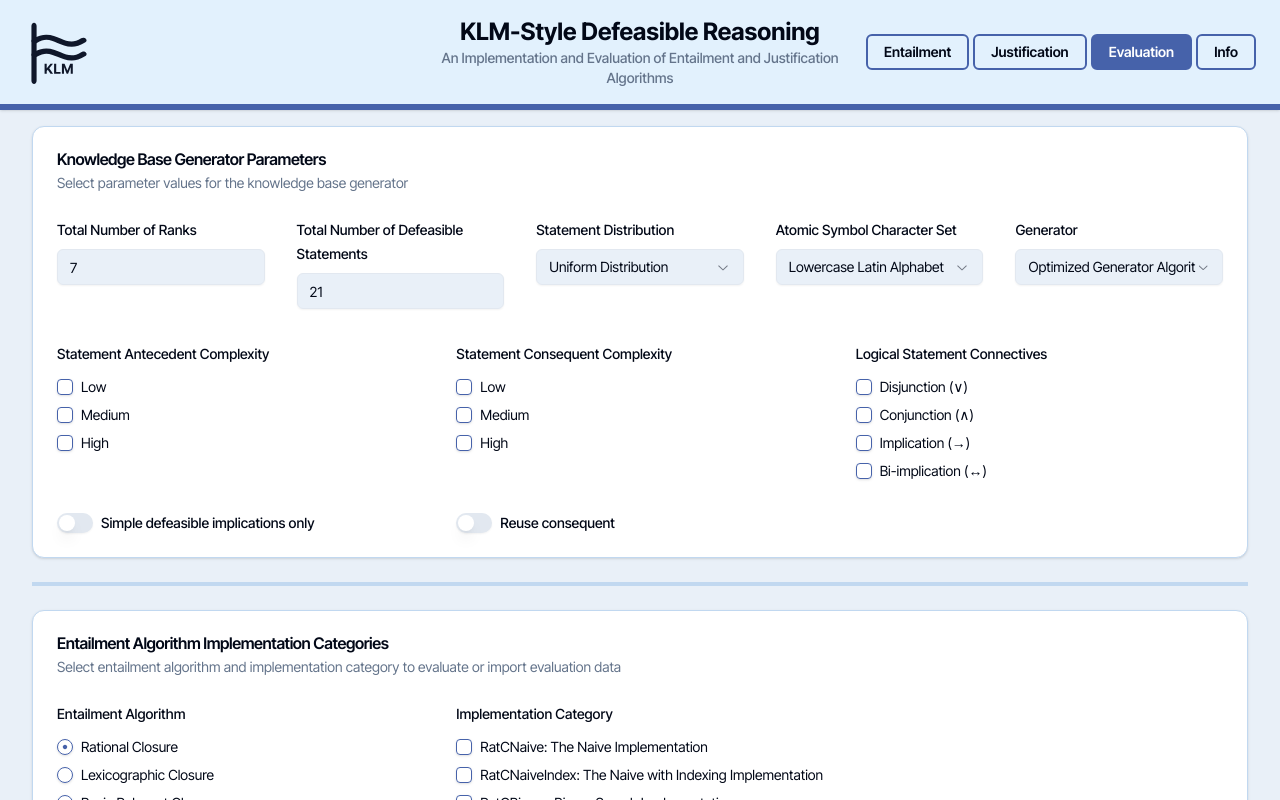
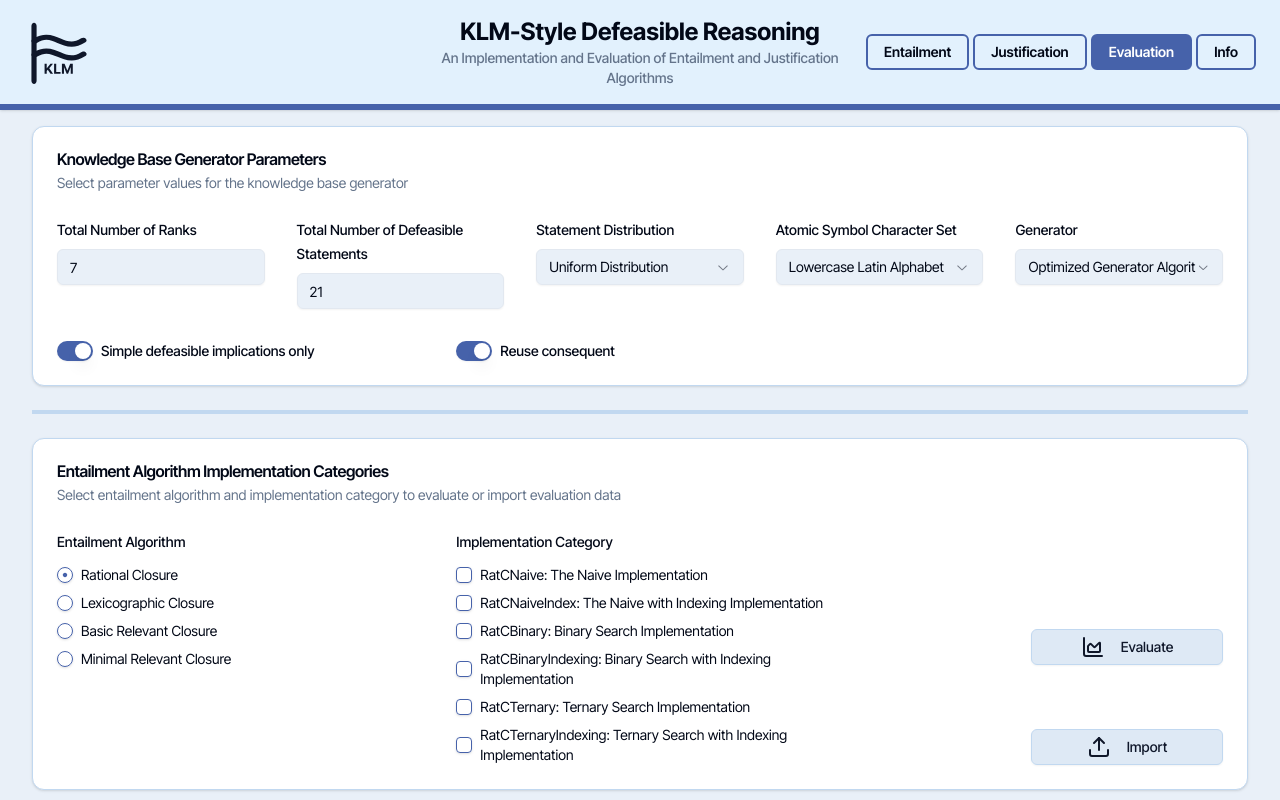
Before and after one commit to ChiefMonk/klm-algorithms, a React (Vite) app in the folder src/main/web/: page /evaluation in a window 1280 px wide. Shown: the top 800 px of the page. Built offline with nearby package versions, Linux system fonts and the light colour scheme.

Commit message:
Updated valuations

```diff
--- a/src/main/web/src/components/evaluation/evaluation-query-card.tsx
+++ b/src/main/web/src/components/evaluation/evaluation-query-card.tsx
@@ -10,6 +10,8 @@ import {
   EvaluationConstants,
 } from "@/lib/constants";
 import {
+  Complexity,
+  Connective,
   Distribution,
   CharacterSet,
   Generator,
@@ -41,8 +43,6 @@ import {
 
 import {
   characterSetOptions,
-  complexityOptions,
-  connectiveOptions,
   distributionOptions,
   generatorOptions,
   operatorOptions,
@@ -68,11 +68,11 @@ export function EvaluationQueryCard(): JSX.Element {
       numberOfRanks: 7,
       numberOfDefeasibleImplications: 21,
       distribution: Distribution.Uniform,
-      antecedentComplexity: [],
-      consequentComplexity: [],
-      simpleDiOnly: false,
-      reuseConsequent: false,
-      connective: [],
+      antecedentComplexity: [Complexity.Low],
+      consequentComplexity: [Complexity.Low],
+      simpleDiOnly: true,
+      reuseConsequent: true,
+      connective: [Connective.Disjunction, Connective.Conjunction],
       characterSet: CharacterSet.LowerLatin,
       generator: Generator.Optimized,
     },
@@ -207,7 +207,7 @@ export function EvaluationQueryCard(): JSX.Element {
               />
             </div>
 
-
+            {/*
             <div className="grid grid-cols-3 gap-8">
               <CheckboxGroupField
                 form={form}
@@ -231,6 +231,7 @@ export function EvaluationQueryCard(): JSX.Element {
                 handleChange={handleChange}
               />
             </div>
+ */}
 
             <div className="grid grid-cols-3 gap-8">
               <SwitchField
--- a/src/main/web/src/lib/models/evaluation.ts
+++ b/src/main/web/src/lib/models/evaluation.ts
@@ -15,10 +15,10 @@ enum Complexity {
 }
 
 enum Connective {
-  Disjunction = "Disjunction (∨)",
-  Conjunction = "Conjunction (∧)",
-  Implication = "Implication (→)",
-  BiImplication = "Bi-implication (↔)",
+  Disjunction = "Disjunction",
+  Conjunction = "Conjunction",
+  Implication = "Implication",
+  BiImplication = "BiImplication",
 }
 
 enum CharacterSet {
```
